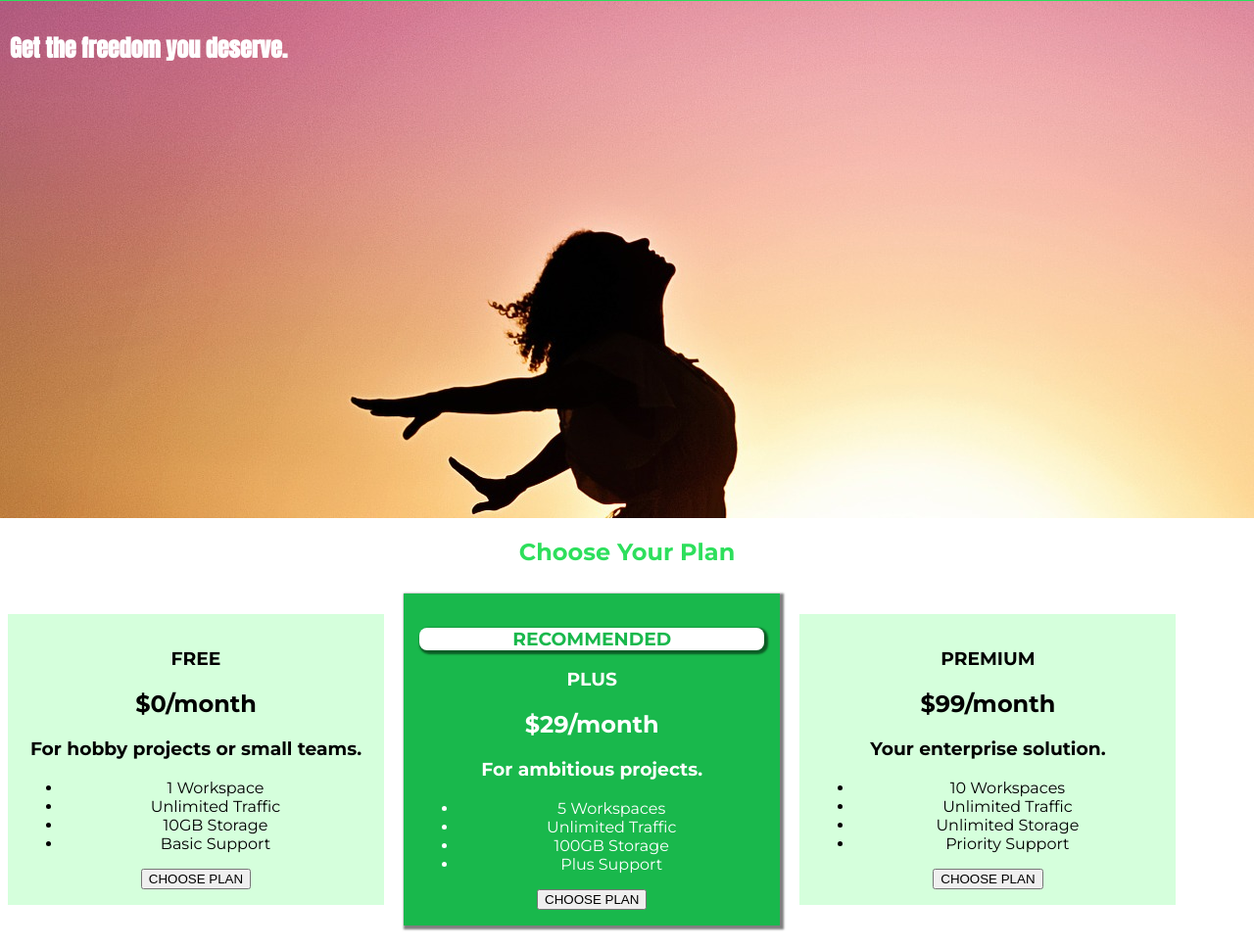
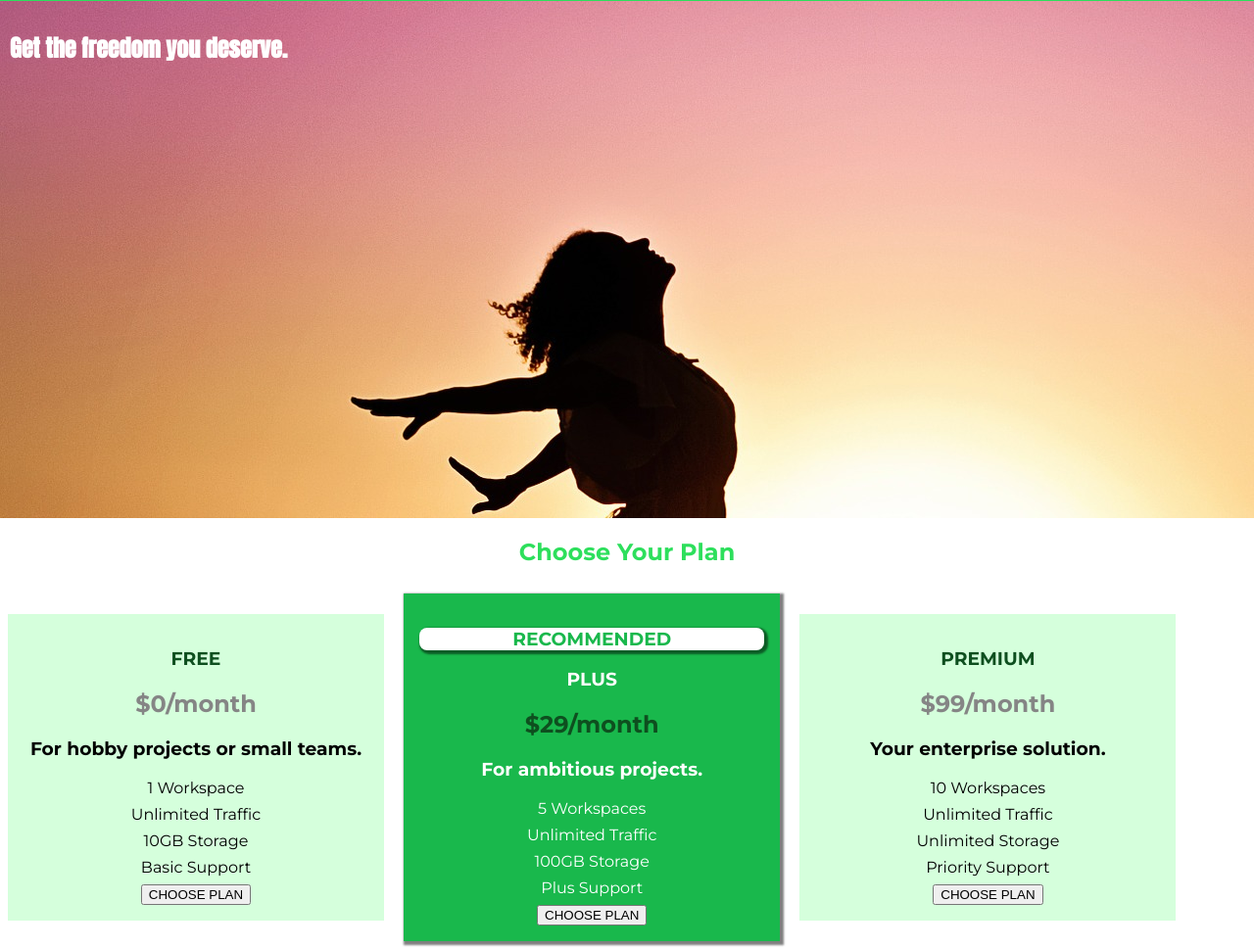
Before and after one commit to sys-ryan/css-study, a plain HTML site: page 03-practicing-basic-css/index.html in a window 1280 px wide. Shown: the part 42-1011 px from the top of the page at 98% size. Drawn offline with Linux system fonts and the light colour scheme.

Commit message:
style plan list, title and price

```diff
--- a/03-practicing-basic-css/index.html
+++ b/03-practicing-basic-css/index.html
@@ -38,10 +38,10 @@
 
         <div>
           <article class="plan">
-            <h1>FREE</h1>
-            <h2>$0/month</h2>
+            <h1 class="plan__title">FREE</h1>
+            <h2 class="plan__price">$0/month</h2>
             <h3>For hobby projects or small teams.</h3>
-            <ul>
+            <ul class="plan__features">
               <li>1 Workspace</li>
               <li>Unlimited Traffic</li>
               <li>10GB Storage</li>
@@ -51,12 +51,12 @@
               <button>CHOOSE PLAN</button>
             </div>
           </article>
-          <article class="plan paln--highlighted">
+          <article class="plan plan--highlighted">
             <h1 class="plan__annotation">RECOMMENDED</h1>
-            <h1>PLUS</h1>
-            <h2>$29/month</h2>
+            <h1 class="plan__title">PLUS</h1>
+            <h2 class="plan__price">$29/month</h2>
             <h3>For ambitious projects.</h3>
-            <ul>
+            <ul class="plan__features">
               <li>5 Workspaces</li>
               <li>Unlimited Traffic</li>
               <li>100GB Storage</li>
@@ -67,10 +67,10 @@
             </div>
           </article>
           <article class="plan">
-            <h1>PREMIUM</h1>
-            <h2>$99/month</h2>
+            <h1 class="plan__title">PREMIUM</h1>
+            <h2 class="plan__price">$99/month</h2>
             <h3>Your enterprise solution.</h3>
-            <ul>
+            <ul class="plan__features">
               <li>10 Workspaces</li>
               <li>Unlimited Traffic</li>
               <li>Unlimited Storage</li>
--- a/03-practicing-basic-css/main.css
+++ b/03-practicing-basic-css/main.css
@@ -38,7 +38,7 @@ body {
   vertical-align: middle;
 }
 
-.paln--highlighted {
+.plan--highlighted {
   background: #19b84c;
   color: white;
   box-shadow: 2px 2px 2px 2px rgba(0, 0, 0, 0.5);
@@ -49,6 +49,32 @@ body {
   color: #19b84c;
   box-shadow: 2px 2px 2px 2px rgba(0, 0, 0, 0.5);
   border-radius: 8px;
+}
+
+.plan__title {
+  color: #0e4f1f;
+}
+
+.plan__price {
+  color: #858585;
+}
+
+.plan--highlighted .plan__title {
+  color: white;
+}
+
+.plan--highlighted .plan__price {
+  color: #0e4f1f;
+}
+
+.plan__features {
+  list-style: none;
+  margin: 0;
+  padding: 0;
+}
+
+.plan__features li {
+  margin: 8px 0;
 }
 
 .main-header {
```
